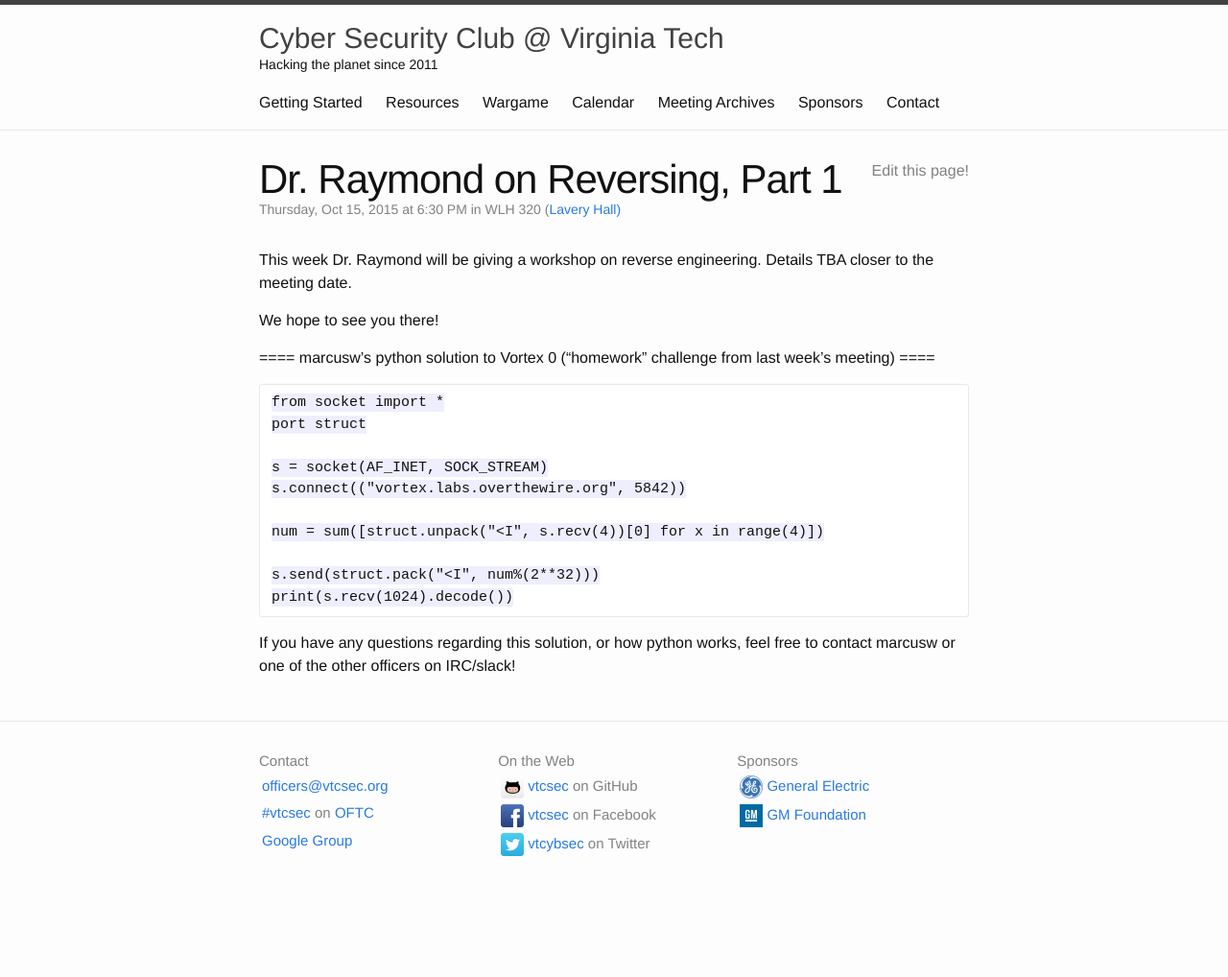
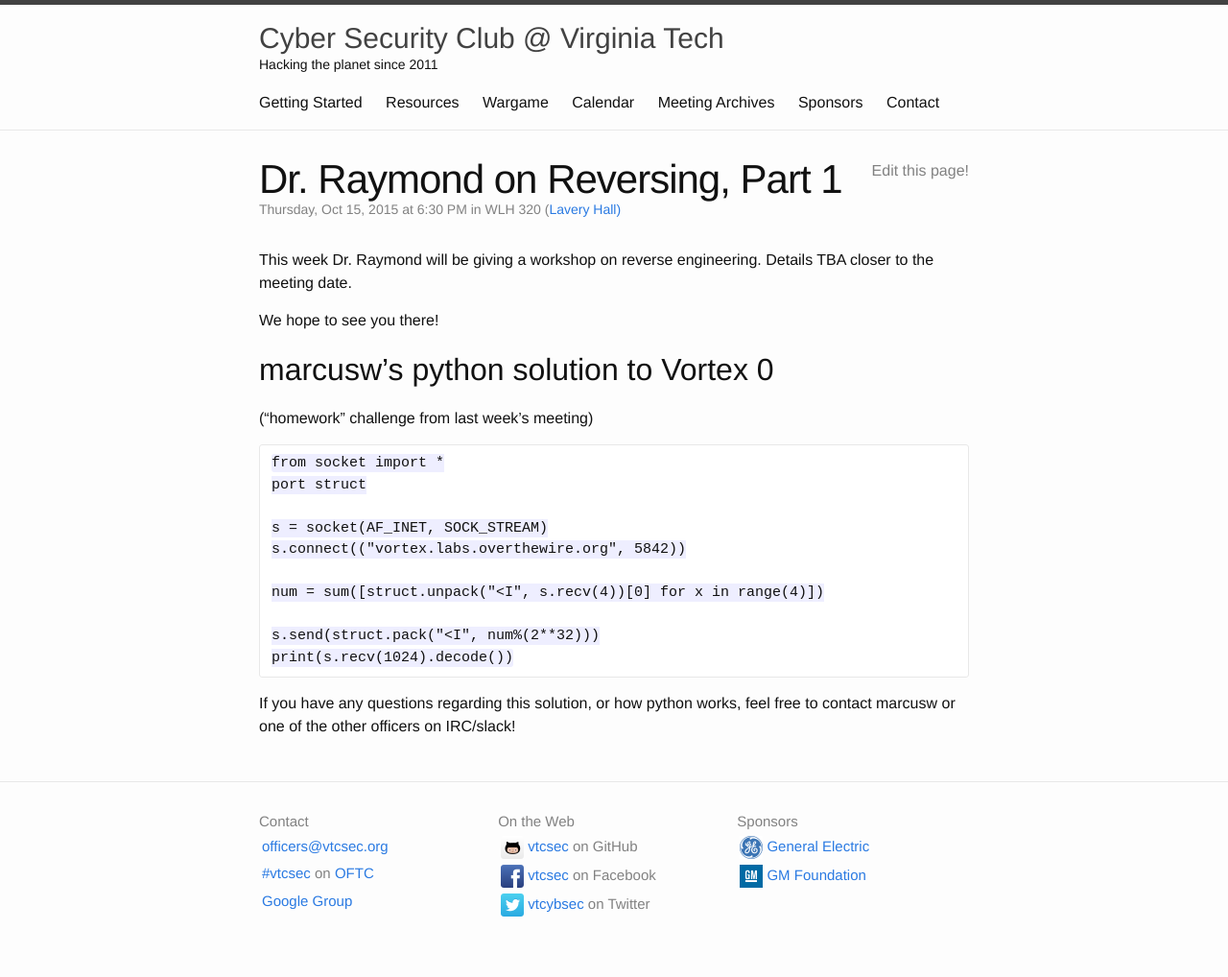
Before and after one commit to VTCSec/vtcsec.org, a Jekyll site: the page built from _meetings/2015-10-15-dr-raymond-rev1.md, in a window 1280 px wide. Shown: the whole page at 96% size. Built offline with Jekyll 4.4.1, drawn with Linux system fonts in a browser that asks for light colours; before the commit the page ends 955 px from its top, so only the background shows below that.

Commit message:
Markdown markdown markdown

```diff
--- a/_meetings/2015-10-15-dr-raymond-rev1.md
+++ b/_meetings/2015-10-15-dr-raymond-rev1.md
@@ -6,9 +6,8 @@ This week Dr. Raymond will be giving a workshop on reverse engineering. Details
 
 We hope to see you there!
 
-====
-marcusw's python solution to Vortex 0 ("homework" challenge from last week's meeting)
-====
+## marcusw's python solution to Vortex 0
+("homework" challenge from last week's meeting)
 
     from socket import *
     port struct
```
